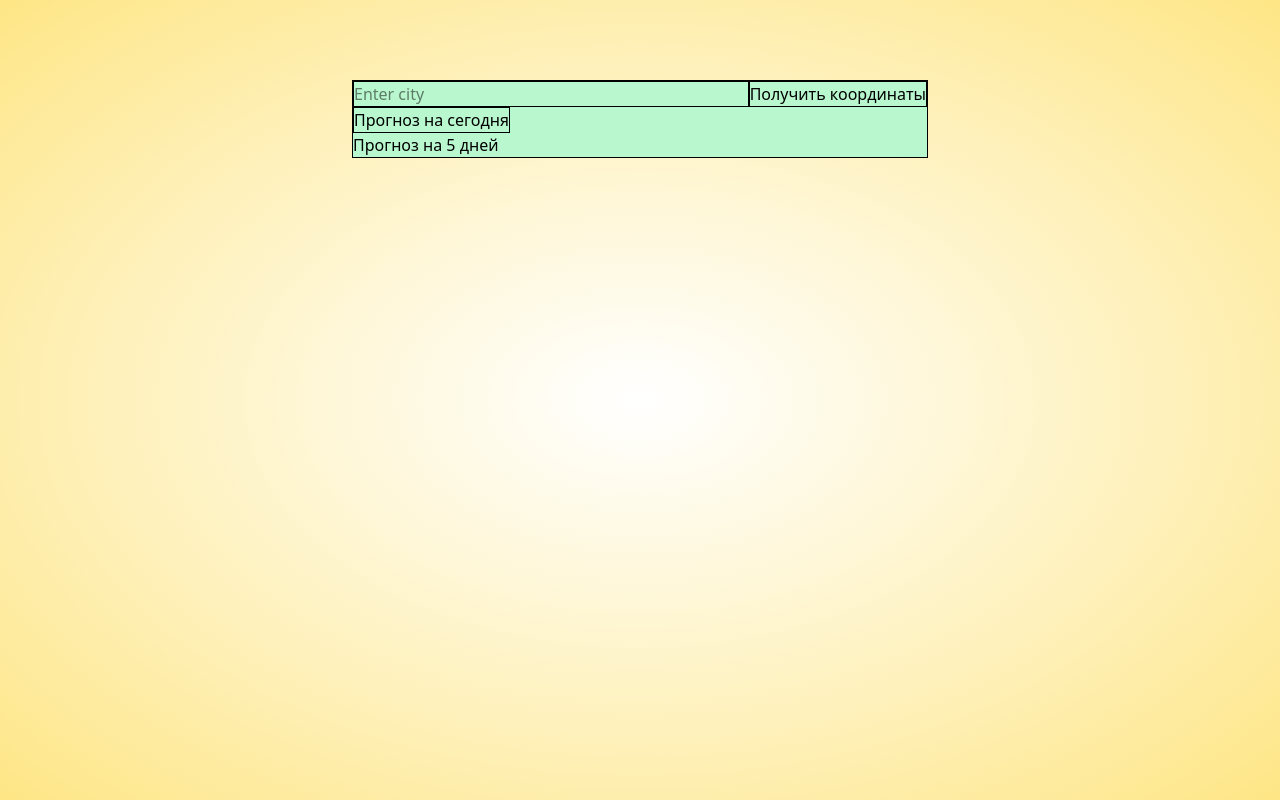
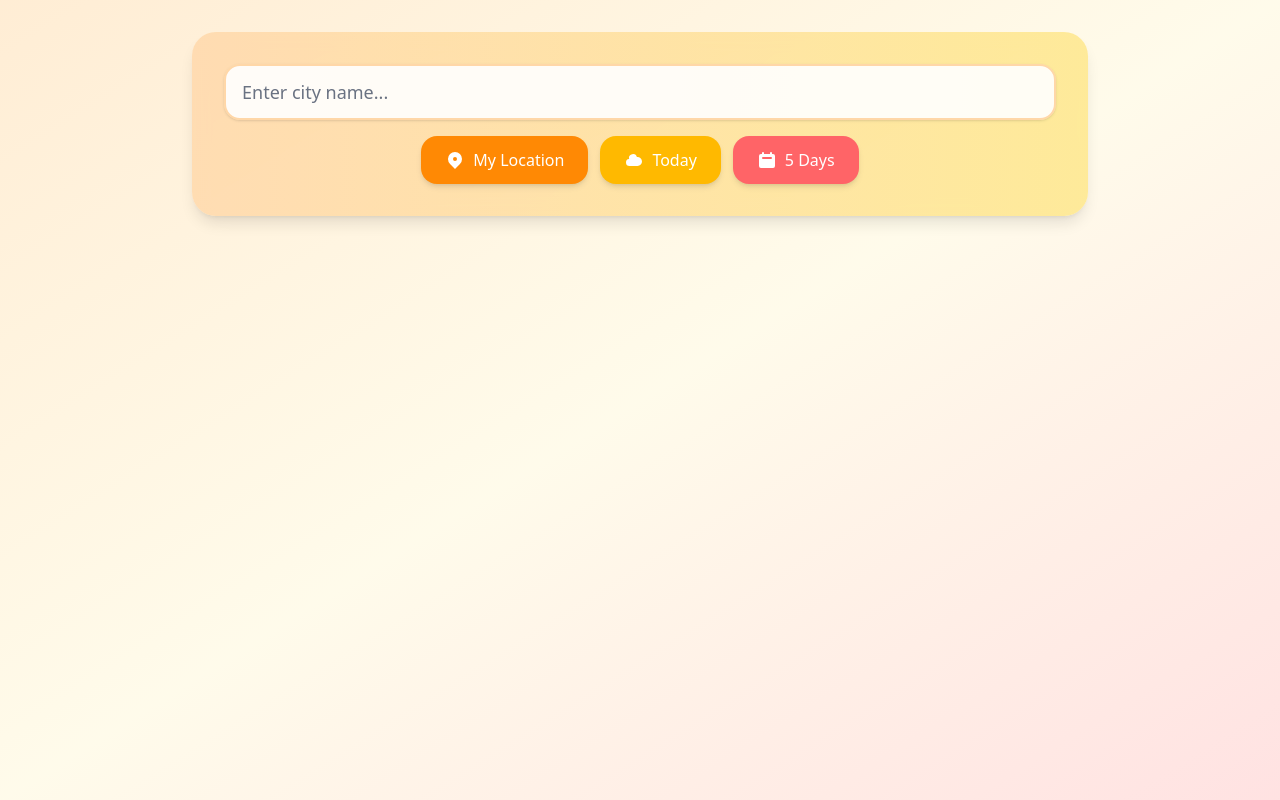
Before and after one commit to Archibald-of-Genoa/weather, a React (Vite) app: page / in a window 1280 px wide. Built offline with nearby package versions, Linux system fonts and the light colour scheme; no server answers.

Commit message:
warm design ver.1

```diff
--- a/src/Components/SearchBox.tsx
+++ b/src/Components/SearchBox.tsx
@@ -73,36 +73,52 @@ const SearchBox = () => {
     }
 
     return (
-        <div className="h-screen pt-20 bg-contain bg-radial-[at_50%_50%] from-white to-amber-200">
-            <div className="mx-auto w-xl max-h-[500px] bg-green-200 border justify-center items-center">
-                <div className="">
+        <div className="min-h-screen bg-gradient-to-br from-orange-100 via-amber-50 to-red-100 p-4 md:p-8">
+            <div className="max-w-4xl mx-auto">
+                <div className="bg-gradient-to-r from-orange-200/80 to-amber-200/80 backdrop-blur-sm rounded-3xl shadow-lg p-6 md:p-8 mb-8">
+                    <div className="space-y-6">
                         <form
                             onSubmit={(e) => {
                                 e.preventDefault();
                                 getForecast({ city });
                             }}
+                            className="space-y-4"
                         >
-                        <div className="flex justify-between items-center">
+                            <div className="relative">
                                 <input
-                                className="flex flex-col border grow-2"
+                                    className="w-full px-4 py-3 rounded-2xl bg-white/90 border-2 border-orange-200 focus:border-orange-400 focus:outline-none text-gray-700 placeholder-gray-500 text-lg shadow-sm"
                                     type="text"
                                     value={city}
                                     onChange={(e) => setCity(e.target.value)}
-                                placeholder="Enter city"
+                                    placeholder="Enter city name..."
                                 />
+                            </div>
+
+                            <div className="flex flex-wrap gap-3 justify-center">
                                 <button
-                                className="cursor-pointer border"
+                                    type="button"
+                                    className="flex items-center gap-2 px-6 py-3 bg-orange-400 hover:bg-orange-500 text-white rounded-2xl shadow-md transition-all duration-200 hover:shadow-lg hover:scale-105"
                                     onClick={getLocation}
                                 >
-                                Получить координаты
+                                    <svg className="w-5 h-5" fill="currentColor" viewBox="0 0 20 20">
+                                        <path fillRule="evenodd" d="M5.05 4.05a7 7 0 119.9 9.9L10 18.9l-4.95-4.95a7 7 0 010-9.9zM10 11a2 2 0 100-4 2 2 0 000 4z" clipRule="evenodd" />
+                                    </svg>
+                                    <span className="font-medium">My Location</span>
                                 </button>
-                        </div>
-                        <button className="cursor-pointer border" type="submit">
-                            Прогноз на сегодня
-                        </button>
-                    </form>
 
                                 <button
+                                    type="submit"
+                                    className="flex items-center gap-2 px-6 py-3 bg-amber-400 hover:bg-amber-500 text-white rounded-2xl shadow-md transition-all duration-200 hover:shadow-lg hover:scale-105"
+                                >
+                                    <svg className="w-5 h-5" fill="currentColor" viewBox="0 0 20 20">
+                                        <path d="M5.5 16a3.5 3.5 0 01-.369-6.98 4 4 0 117.753-1.977A4.5 4.5 0 1113.5 16h-8z" />
+                                    </svg>
+                                    <span className="font-medium">Today</span>
+                                </button>
+
+                                <button
+                                    type="button"
+                                    className="flex items-center gap-2 px-6 py-3 bg-red-400 hover:bg-red-500 text-white rounded-2xl shadow-md transition-all duration-200 hover:shadow-lg hover:scale-105"
                                     onClick={() =>
                                         getForecast({
                                             lat: latitude?.toString(),
@@ -111,10 +127,17 @@ const SearchBox = () => {
                                         })
                                     }
                                 >
-                        Прогноз на 5 дней
+                                    <svg className="w-5 h-5" fill="currentColor" viewBox="0 0 20 20">
+                                        <path fillRule="evenodd" d="M6 2a1 1 0 00-1 1v1H4a2 2 0 00-2 2v10a2 2 0 002 2h12a2 2 0 002-2V6a2 2 0 00-2-2h-1V3a1 1 0 10-2 0v1H7V3a1 1 0 00-1-1zm0 5a1 1 0 000 2h8a1 1 0 100-2H6z" clipRule="evenodd" />
+                                    </svg>
+                                    <span className="font-medium">5 Days</span>
                                 </button>
+                            </div>
+                        </form>
+                    </div>
+                </div>
+
                 {forecastData && <WeatherCard data={forecastData} />}
-                </div>
             </div>
         </div>
     );
--- a/src/Components/WeatherCard.tsx
+++ b/src/Components/WeatherCard.tsx
@@ -10,26 +10,54 @@ const WeatherCard = ({ data }: WeatherDataProps) => {
                 }
                 acc[date].push(elem);
             }
-            console.log(acc)
             return acc;
         }, {} as Record<string, typeof data.list>);
 
         return (
-            <div className="grid gap-6">
+            <div className="space-y-6">
                 {Object.entries(groupedByDate).map(([date, items]) => (
-                    <div key={date} className="grid-row">
-                        <h3 className="text-lg font-semibold mb-4">{date}</h3>
-                        <div className="flex gap-4 overflow-x-auto">
+                    <div key={date} className="bg-gradient-to-r from-orange-200/60 to-amber-200/60 backdrop-blur-sm rounded-3xl p-6 shadow-lg">
+                        <h3 className="text-xl font-bold text-orange-800 mb-6 text-center">
+                            {new Date(date).toLocaleDateString('en-US', {
+                                weekday: 'long',
+                                month: 'long',
+                                day: 'numeric'
+                            })}
+                        </h3>
+                        <div className="flex gap-4 overflow-x-auto pb-2 scrollbar-thin scrollbar-thumb-orange-300 scrollbar-track-orange-100">
                             {items.map((elem, index) => (
-                                <div key={index} className="border p-4 rounded min-w-64 flex-shrink-0">
-                                    <p className="text-sm text-gray-600">{elem.dt_txt?.split(' ')[1]}</p>
-                                    <h4>Температура</h4>
-                                    <p>{elem.main.temp} ℃</p>
-                                    <h4>Влажность</h4>
-                                    <p>{elem.main.humidity}%</p>
-                                    <h4>Ветер</h4>
-                                    <p>{elem.wind.speed} м/с</p>
-                                    <p>{elem.weather[0].description}</p>
+                                <div
+                                    key={index}
+                                    className="bg-white/90 backdrop-blur-sm p-4 rounded-2xl min-w-64 flex-shrink-0 shadow-md hover:shadow-lg transition-shadow duration-200 border border-orange-100"
+                                >
+                                    <div className="text-center mb-4">
+                                        <p className="text-sm font-medium text-orange-600">
+                                            {elem.dt_txt?.split(' ')[1].slice(0, 5)}
+                                        </p>
+                                    </div>
+
+                                    <div className="space-y-3">
+                                        <div className="bg-gradient-to-r from-red-100 to-orange-100 p-3 rounded-xl">
+                                            <h4 className="text-sm font-semibold text-red-700 mb-1">Temperature</h4>
+                                            <p className="text-xl font-bold text-red-800">{Math.round(elem.main.temp)}°C</p>
+                                        </div>
+
+                                        <div className="bg-gradient-to-r from-blue-100 to-cyan-100 p-3 rounded-xl">
+                                            <h4 className="text-sm font-semibold text-blue-700 mb-1">Humidity</h4>
+                                            <p className="text-lg font-medium text-blue-800">{elem.main.humidity}%</p>
+                                        </div>
+
+                                        <div className="bg-gradient-to-r from-green-100 to-emerald-100 p-3 rounded-xl">
+                                            <h4 className="text-sm font-semibold text-green-700 mb-1">Wind</h4>
+                                            <p className="text-lg font-medium text-green-800">{elem.wind.speed} m/s</p>
+                                        </div>
+
+                                        <div className="bg-gradient-to-r from-amber-100 to-yellow-100 p-3 rounded-xl">
+                                            <p className="text-sm font-medium text-amber-700 capitalize text-center">
+                                                {elem.weather[0].description}
+                                            </p>
+                                        </div>
+                                    </div>
                                 </div>
                             ))}
                         </div>
@@ -40,14 +68,33 @@ const WeatherCard = ({ data }: WeatherDataProps) => {
     }
 
     return (
-        <div>
-            <h1>Температура</h1>
-            <p>{data.main.temp} ℃</p>
-            <h1>Влажность</h1>
-            <p>{data.main.humidity}%</p>
-            <h1>Ветер</h1>
-            <p>{data.wind.speed} м/с</p>
-            <p>{data.weather[0].description}</p>
+        <div className="bg-gradient-to-r from-orange-200/80 to-amber-200/80 backdrop-blur-sm rounded-3xl p-8 shadow-lg">
+            <div className="text-center mb-6">
+                <h2 className="text-2xl font-bold text-orange-800 mb-2">Current Weather</h2>
+            </div>
+
+            <div className="grid grid-cols-1 md:grid-cols-2 gap-6">
+                <div className="bg-gradient-to-br from-red-100 to-orange-100 p-6 rounded-2xl shadow-md">
+                    <h3 className="text-lg font-semibold text-red-700 mb-3">Temperature</h3>
+                    <p className="text-4xl font-bold text-red-800">{Math.round(data.main.temp)}°C</p>
+                    <p className="text-sm text-red-600 mt-2">Feels like {Math.round(data.main.feels_like)}°C</p>
+                </div>
+
+                <div className="bg-gradient-to-br from-blue-100 to-cyan-100 p-6 rounded-2xl shadow-md">
+                    <h3 className="text-lg font-semibold text-blue-700 mb-3">Humidity</h3>
+                    <p className="text-3xl font-bold text-blue-800">{data.main.humidity}%</p>
+                </div>
+
+                <div className="bg-gradient-to-br from-green-100 to-emerald-100 p-6 rounded-2xl shadow-md">
+                    <h3 className="text-lg font-semibold text-green-700 mb-3">Wind Speed</h3>
+                    <p className="text-3xl font-bold text-green-800">{data.wind.speed} m/s</p>
+                </div>
+
+                <div className="bg-gradient-to-br from-amber-100 to-yellow-100 p-6 rounded-2xl shadow-md">
+                    <h3 className="text-lg font-semibold text-amber-700 mb-3">Conditions</h3>
+                    <p className="text-xl font-medium text-amber-800 capitalize">{data.weather[0].description}</p>
+                </div>
+            </div>
         </div>
     );
 };
```
Lines whose indentation alone changed are shown as unchanged.
